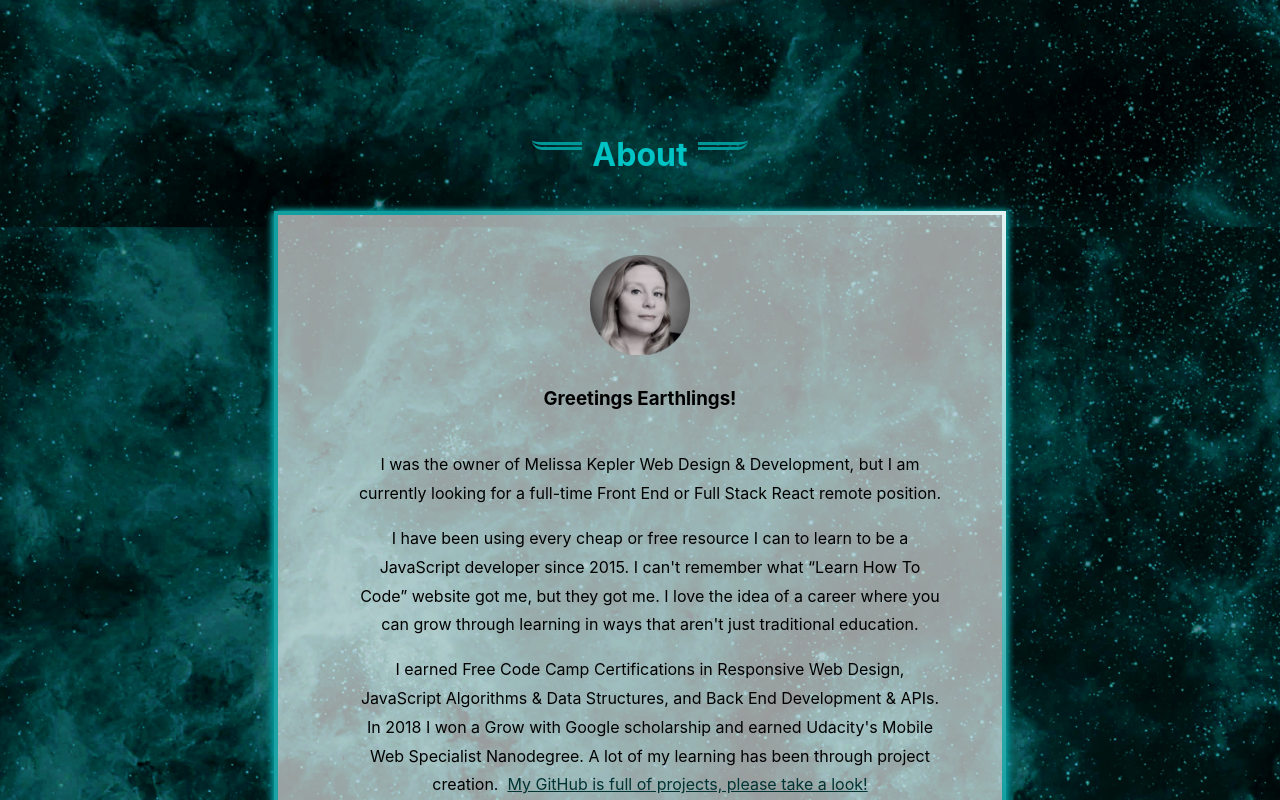
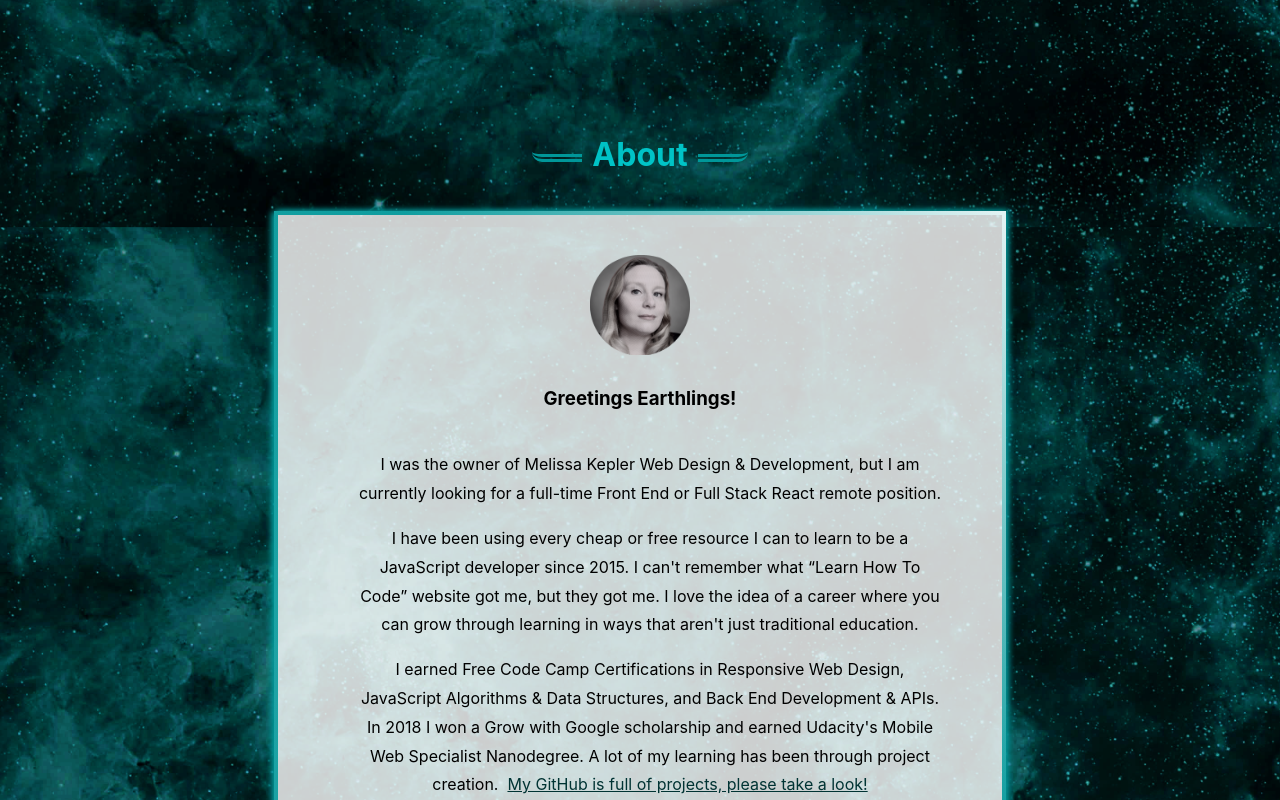
Before and after one commit to Missarachnid/mmkepler-version2, a Next.js app: page / in a window 1280 px wide. Shown: the part 720-1520 px from the top of the page. Built offline with nearby package versions, Linux system fonts and the light colour scheme.

Commit message:
fix: panel transparency, contact big not filling, title decorations moved lower, space between panels lessened

```diff
--- a/styles/Home.module.css
+++ b/styles/Home.module.css
@@ -67,6 +67,7 @@
 /*Contact specific rules*/
 #space {
   background: url("../public/images/starBG.jpg") no-repeat center;
+  background-size: cover;
   color: white;
 }
 
--- a/styles/Section.module.css
+++ b/styles/Section.module.css
@@ -5,11 +5,11 @@
   min-width: 300px;
   max-width: 732px;
   padding: 40px 40px;
-  margin: 0 40px 40px 40px;
+  margin: 0 40px 20px 40px;
   border: 4px solid #009799;
   border-image: linear-gradient(45deg, #009799, white, #009799) 1;
   animation: pulse 4s ease infinite alternate;
-  background: rgba(255, 255, 255, 0.6);
+  background: rgba(255, 255, 255, 0.8);
   box-shadow: 3px -1px 6px #009799, -3px 1px 6px #009799;
 }
 
@@ -29,7 +29,7 @@
   height: 30px;
   border-bottom: 8px double #009799;
   border-radius: 0 10px;
-  margin-top: 20px;
+  margin-top: 32px;
   margin-right: 10px;
 }
 
@@ -38,7 +38,7 @@
   height: 30px;
   border-bottom: 8px double #009799;
   border-radius: 10px 0;
-  margin-top: 20px;
+  margin-top: 32px;
   margin-left: 10px;
 }
 
```
